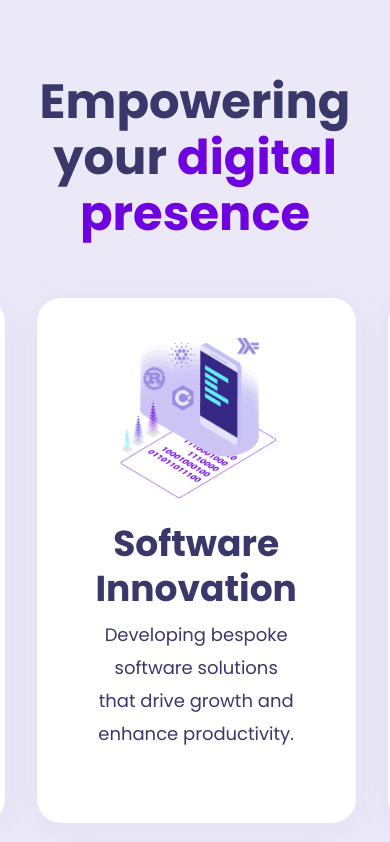
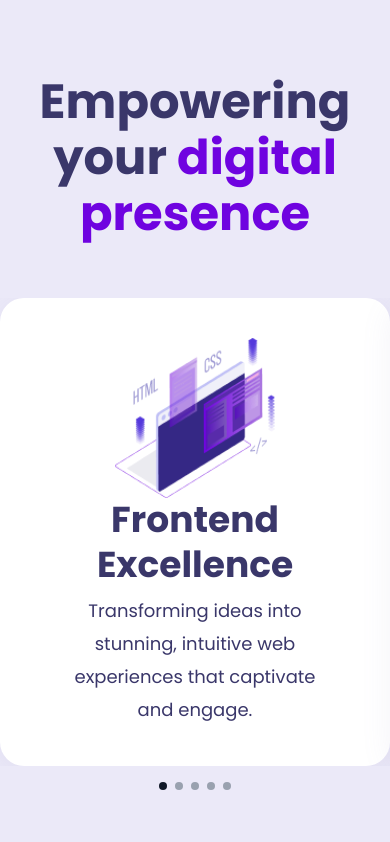
Before and after one commit to SAIB-Inc/Website, a Gatsby site: page / in a window 390 px wide. Shown: the part 1958-2800 px from the top of the page. Built offline with nearby package versions, Linux system fonts and the light colour scheme; Gatsby itself is replaced by a stand-in of ours.

Commit message:
feat: mobile carousel on touch move

```diff
--- a/src/components/sections/fourth-section/partners.tsx
+++ b/src/components/sections/fourth-section/partners.tsx
@@ -110,7 +110,7 @@ const Partners = () => {
             setDirection('enter');
             setTimeout(() => {
                 setTransitioning(false);
-            }, 300);
+            }, 100);
         }, 300);
     };
 
--- a/src/components/sections/second-section/about.tsx
+++ b/src/components/sections/second-section/about.tsx
@@ -1,4 +1,4 @@
-import React from "react";
+import React, { useState, useRef } from "react";
 import {
     Paper,
     Typography,
@@ -59,6 +59,26 @@ const About: React.FC = () => {
     ];
 
     const theme = useTheme();
+    const [index, setIndex] = useState(0);
+    const touchStartX = useRef(0);
+    const touchEndX = useRef(0);
+
+    const handleTouchStart = (e: React.TouchEvent) => {
+        touchStartX.current = e.touches[0].clientX;
+    };
+
+    const handleTouchMove = (e: React.TouchEvent) => {
+        touchEndX.current = e.touches[0].clientX;
+    };
+
+    const handleTouchEnd = () => {
+        const deltaX = touchEndX.current - touchStartX.current;
+        if (deltaX > 50) {
+            setIndex((prev) => Math.max(prev - 1, 0));
+        } else if (deltaX < -50) {
+            setIndex((prev) => Math.min(prev + 1, AboutItems.length - 1));
+        }
+    };
 
     return (
         <div className="pt-25 flex flex-col justify-center items-center">
@@ -77,9 +97,9 @@ const About: React.FC = () => {
                     </Typography>
                 </Typography>
             </div>
-            <div className="flex lg:grid grid-cols-6 gap-8 mt-14">
+            <div className="hidden lg:grid grid-cols-6 gap-8 mt-14">
                 {AboutItems.map((datum, index) => {
-                    const colSpan = (index === 0 || index === 1) ? 'md:col-span-3' : 'md:col-span-2';
+                    const colSpan = index < 2 ? 'md:col-span-3' : 'md:col-span-2';
 
                     return (
                         <Paper
@@ -89,11 +109,12 @@ const About: React.FC = () => {
                                 textAlign: "center",
                                 padding: "40px 60px",
                                 boxShadow: theme.shadows[4],
-                                transition: "all 0.3s ease-in-out",
+                                transition: "all 0.4s ease-in-out",
                                 cursor: "pointer",
                                 "&:hover": {
                                     background: theme.palette.secondary.main,
                                     color: "white",
+                                    scale: "105%"
                                 }
                             }}
                             className={`group col-span-6 ${colSpan} !rounded-3xl relative overflow-hidden`}
@@ -119,31 +140,62 @@ const About: React.FC = () => {
                                         className="absolute w-full h-full opacity-0 transition-opacity duration-300 group-hover:opacity-100"
                                     />
                                 </div>
-                                <div className={`${(index === 0 || index === 1) ? "" : "h-55"}`}>
-                                    <Typography
-                                        component="h4"
-                                        variant="h4"
-                                    >
+                                <div className="h-55">
+                                    <Typography component="h4" variant="h4">
                                         {datum.title}
                                     </Typography>
-                                    <Typography
-                                        component="p"
-                                        variant="body1"
-                                        className="!mt-2"
-                                    >
+                                    <Typography component="p" variant="body1" className="!mt-2">
                                         {datum.content}
                                     </Typography>
                                 </div>
                             </div>
                         </Paper>
-                    )
+                    );
                 })}
             </div>
+            <div
+                className="lg:hidden mt-14 w-full overflow-hidden relative"
+                onTouchStart={handleTouchStart}
+                onTouchMove={handleTouchMove}
+                onTouchEnd={handleTouchEnd}
+            >
+                <div
+                    className="flex transition-transform duration-500"
+                    style={{ transform: `translateX(-${index * 100}%)` }}
+                >
+                    {AboutItems.map((datum, i) => (
+                        <div key={i} className="min-w-full flex justify-center">
+                            <Paper
+                                sx={{
+                                    background: "white",
+                                    textAlign: "center",
+                                    padding: "40px 60px",
+                                    boxShadow: theme.shadows[4]
+                                }}
+                                className="!rounded-3xl relative overflow-hidden w-full max-w-md mx-auto"
+                            >
+                                <div className="w-40 h-40 mx-auto flex items-center justify-center relative">
+                                    <img alt={datum.title} src={datum.imageSrc} className="absolute w-full h-full transition-opacity duration-300" />
+                                    <img alt={datum.title} src={datum.hovered} className="absolute w-full h-full opacity-0 transition-opacity duration-300 group-hover:opacity-100" />
+                                </div>
+                                <Typography component="h4" variant="h4">
+                                    {datum.title}
+                                </Typography>
+                                <Typography component="p" variant="body1" className="!mt-2">
+                                    {datum.content}
+                                </Typography>
+                            </Paper>
+                        </div>
+                    ))}
+                </div>
+            </div>
+            <div className="lg:hidden flex justify-center gap-2 mt-4">
+                {AboutItems.map((_, i) => (
+                    <span key={i} className={`w-2 h-2 rounded-full transition-all duration-300 ${i === index ? "bg-gray-900" : "bg-gray-400"}`} />
+                ))}
+            </div>
             <div className="mt-14">
-                <SaibButton
-                    variant="outlined"
-                    size="medium"
-                >
+                <SaibButton variant="outlined" size="medium">
                     Explore More
                 </SaibButton>
             </div>
```
